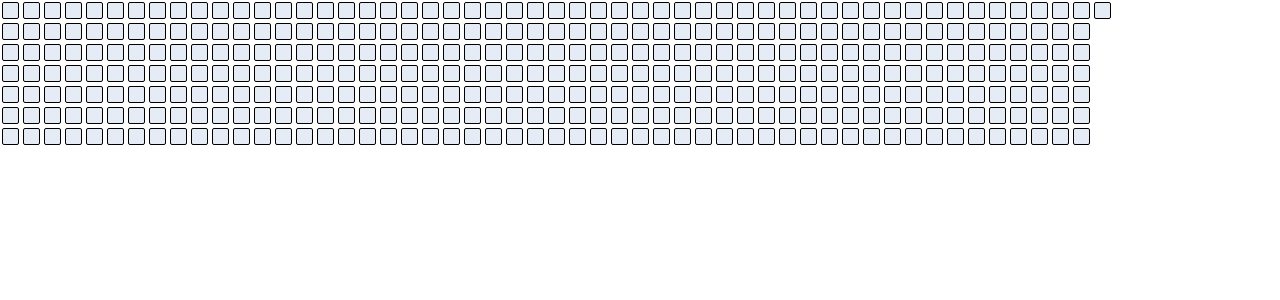
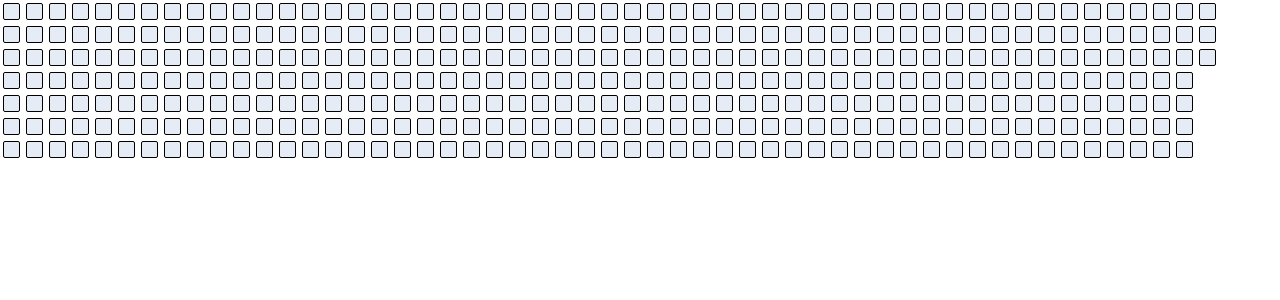
Before and after one commit to AmirSohi90/transactions-heatmap, a React (Create React App) app: page / in a window 1280 px wide. Shown: the top 300 px of the page. Built offline with nearby package versions, Linux system fonts and the light colour scheme.

Commit message:
renders the cells if year doesn't land on a Sunday

```diff
--- a/src/components/Heatmap/Heatmap.css
+++ b/src/components/Heatmap/Heatmap.css
@@ -1,15 +1,15 @@
-.heatmap-cells-wrapper {
+.cells-wrapper {
     display: inline-flex;
     flex-direction: column;
     flex-wrap: wrap;
-    height: 150px;
+    height: 170px;
 }
 
 .cell {
     height: 15px;
     width: 15px;
     border: 1px solid black;
-    margin: 2px;
+    margin: 3px;
     border-radius: 2px;
     background-color: #e6ecf5;
 }
--- a/src/components/Heatmap/HeatmapView.tsx
+++ b/src/components/Heatmap/HeatmapView.tsx
@@ -1,6 +1,7 @@
 import React from 'react';
 import { Transactions } from "../../features/transaction-data/transactionType";
 import './Heatmap.css'
+import dates from "../../shared/constants/dates";
 
 type HeatmapViewProps = {
     transactions: Transactions | null;
@@ -9,8 +10,11 @@ type HeatmapViewProps = {
 const Cell: React.FC = () => <div className='cell' role="cell" />
 
 export const HeatmapView: React.FC<HeatmapViewProps> = ({ transactions }) => {
+    const startDateDay = dates.startDate.getDay();
+    const extraCells = Array.from(new Array(startDateDay))
     return (
-        <div className="heatmap-cells-wrapper">
+        <div className="cells-wrapper">
+            {extraCells.map((_, index) => <Cell key={index} />)}
             {transactions !== null && Object.keys(transactions).map(transaction => <Cell key={transaction}/>)}
         </div>)
 };
--- a/src/features/transaction-data/transactionData.ts
+++ b/src/features/transaction-data/transactionData.ts
@@ -33,7 +33,6 @@ export const transactionData = createSlice({
     },
 });
 
-// TODO WILL NEED TO WRITE SELECTORS WHEN THE TIME COMES HERE
 export const selectTransActionsThroughoutTheYear = (state: RootState) => state.transactions.transactionsThroughoutTheYear;
 
 export default transactionData.reducer;
```
Also changed, not shown: 1 other file (tests, documents, lock files or other folders).
